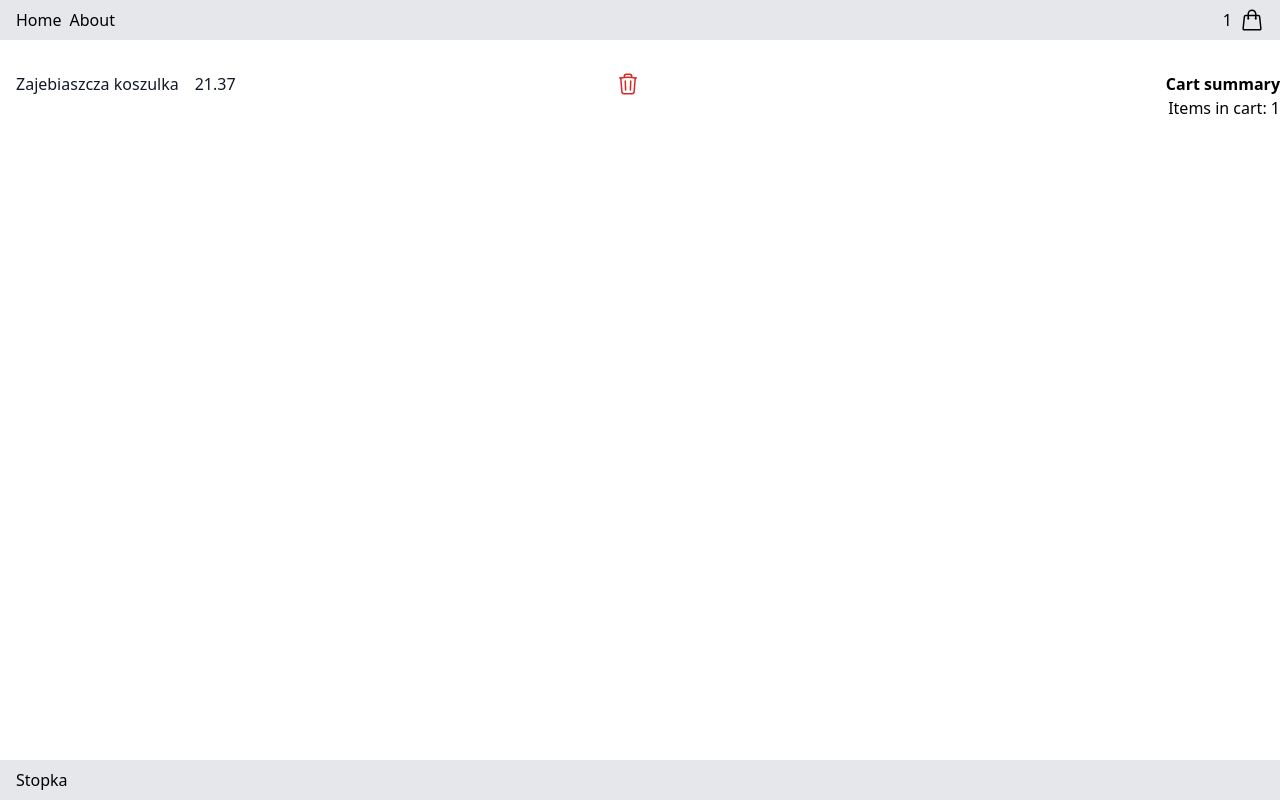
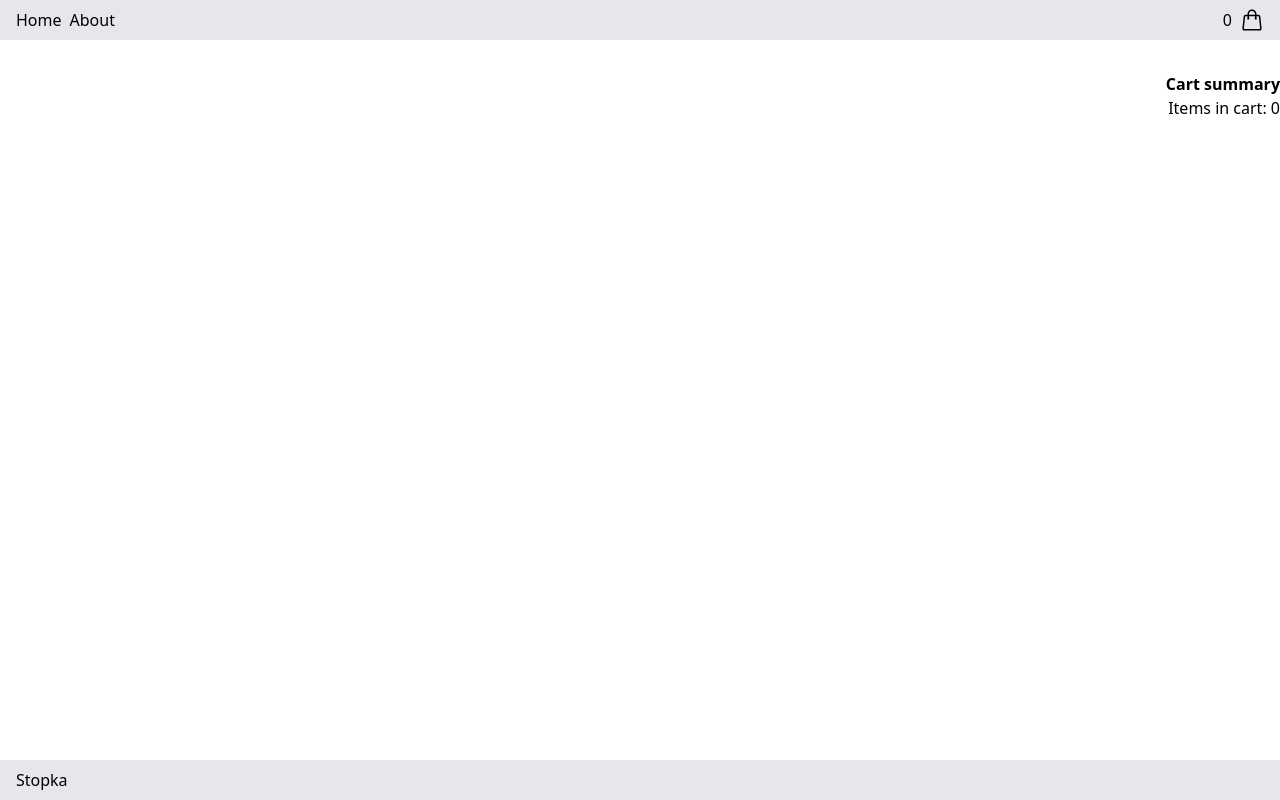
Before and after one commit to k-czech/next-store, a Next.js app: page /cart in a window 1280 px wide. Built offline with nearby package versions, Linux system fonts and the light colour scheme.

Commit message:
feat:added product count when we added to cart and added method for remove item from cart

```diff
--- a/components/Cart/CartContext.tsx
+++ b/components/Cart/CartContext.tsx
@@ -1,31 +1,68 @@
 import { ReactNode, createContext, useContext, useState } from 'react'
 
 interface CartItem {
-  price: number
-  title: string
+  readonly id: number
+  readonly price: number
+  readonly title: string
+  readonly count: number
 }
 
-interface CasrtState {
-  items: CartItem[]
-  addCartItem: (item: CartItem) => void
+export interface CartState {
+  readonly items: readonly CartItem[]
+  readonly addCartItem: (item: CartItem) => void
+  readonly removeCartItem: (id: CartItem['id']) => void
 }
 
-export const CartContext = createContext<CasrtState | null>(null)
+export const CartContext = createContext<CartState | null>(null)
 
 export const CartContextProvider = ({ children }: { children: ReactNode }) => {
-  const [cartItems, setCartItems] = useState<CartItem[]>([
-    {
-      price: 21.37,
-      title: 'Zajebiaszcza koszulka',
-    },
-  ])
+  const [cartItems, setCartItems] = useState<CartItem[]>([])
 
   return (
     <CartContext.Provider
       value={{
         items: cartItems,
         addCartItem: item => {
-          setCartItems(prevState => [...prevState, item])
+          setCartItems(prevState => {
+            const existingItem = prevState.find(
+              existingItem => existingItem.id === item.id,
+            )
+
+            if (!existingItem) {
+              return [...prevState, item]
+            }
+
+            return prevState.map(existingItem => {
+              if (existingItem.id === item.id) {
+                return {
+                  ...existingItem,
+                  count: existingItem.count + 1,
+                }
+              }
+              return existingItem
+            })
+          })
+        },
+        removeCartItem: id => {
+          setCartItems(prevState => {
+            const existingItem = prevState.find(
+              existingItem => existingItem.id === id,
+            )
+
+            if (existingItem && existingItem.count <= 1) {
+              return prevState.filter(existingItem => existingItem.id !== id)
+            }
+
+            return prevState.map(existingItem => {
+              if (existingItem.id === id) {
+                return {
+                  ...existingItem,
+                  count: existingItem.count - 1,
+                }
+              }
+              return existingItem
+            })
+          })
         },
       }}
     >
--- a/components/Product.tsx
+++ b/components/Product.tsx
@@ -94,8 +94,10 @@ export const ProductListItem = ({ data }: ProductListItemProps) => {
         <button
           onClick={() =>
             cartState.addCartItem({
+              id: data.id,
               price: 24.37,
               title: data.title,
+              count: 1,
             })
           }
           className="flex items-center justify-center rounded-md border border-transparent bg-indigo-600 px-6 py-3 mt-3 text-base font-medium text-white shadow-sm hover:bg-indigo-700"
--- a/pages/cart.tsx
+++ b/pages/cart.tsx
@@ -1,16 +1,18 @@
-import { useCartState } from '@/components/Cart/CartContext'
+import { CartState, useCartState } from '@/components/Cart/CartContext'
 
-const CartPage = () => {
-  const cartState = useCartState()
+type CartListItemProps = Pick<CartState, 'items' | 'removeCartItem'>
+
+export const CartListItem = ({ items, removeCartItem }: CartListItemProps) => {
   return (
-    <div className="mt-8 grid grid-cols-2">
     <ul role="list" className="-my-6 divide-y divide-gray-200">
-        {cartState.items.map((item, index) => (
+      {items.map((item, index) => (
         <li key={`${item.title}_${index}`} className="flex py-6">
           <div className="ml-4 flex flex-1 justify-between items-center">
             <div>
               <div className="flex text-base font-medium text-gray-900">
-                  <h3>{item.title}</h3>
+                <h3>
+                  {item.count} x {item.title}
+                </h3>
                 <p className="ml-4">{item.price}</p>
               </div>
             </div>
@@ -19,6 +21,7 @@ const CartPage = () => {
                 <button
                   type="button"
                   className="font-medium text-red-600 hover:text-red-500"
+                  onClick={() => removeCartItem(item.id)}
                 >
                   <svg
                     xmlns="http://www.w3.org/2000/svg"
@@ -27,6 +30,7 @@ const CartPage = () => {
                     strokeWidth={1.5}
                     stroke="currentColor"
                     className="w-6 h-6"
+                    aria-label="Delete item"
                   >
                     <path
                       strokeLinecap="round"
@@ -41,10 +45,26 @@ const CartPage = () => {
         </li>
       ))}
     </ul>
+  )
+}
+
+type CartSummaryProps = Pick<CartState, 'items'>
+
+export const CartSummary = ({ items }: CartSummaryProps) => {
+  return (
     <div className="flex flex-col items-end">
       <h3 className="font-semibold">Cart summary</h3>
-        <h3 className="font-normal">Items in cart: {cartState.items.length}</h3>
+      <h3 className="font-normal">Items in cart: {items.length}</h3>
     </div>
+  )
+}
+
+const CartPage = () => {
+  const { items, removeCartItem } = useCartState()
+  return (
+    <div className="mt-8 grid grid-cols-2">
+      <CartListItem items={items} removeCartItem={removeCartItem} />
+      <CartSummary items={items} />
     </div>
   )
 }
```
Lines whose indentation alone changed are shown as unchanged.
